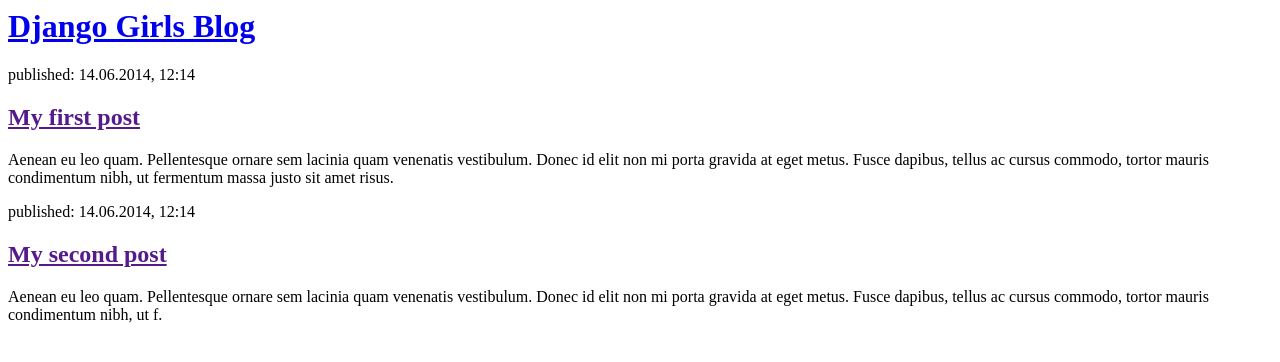
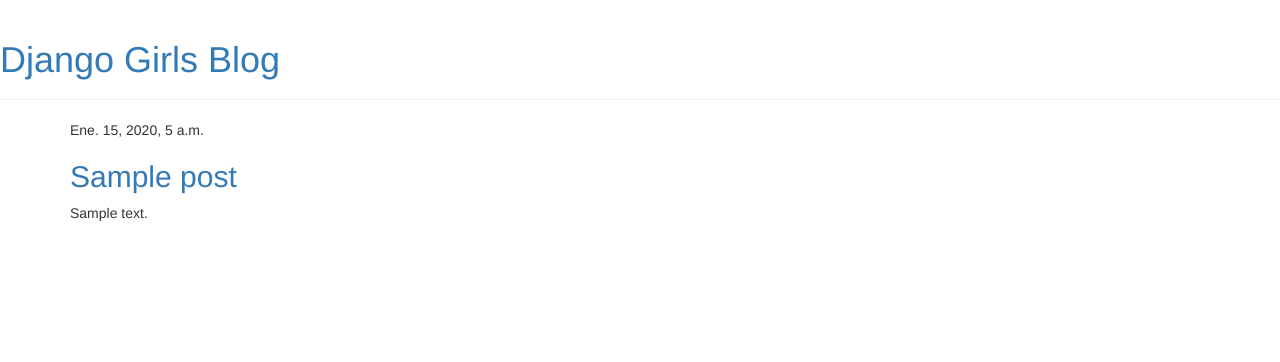
Before and after one commit to tatimejia/my-first-blog, a Django app: page / in a window 1280 px wide. Shown: the top 362 px of the page. Run offline with Django 3.2, Linux system fonts and the light colour scheme; tables that the repository leaves empty hold one stand-in row (values such as "Sample post"); some libraries are stand-ins or nearby versions.

Commit message:
Agregadas vistas y plantillas para detail list del blog y css

```diff
--- /dev/null
+++ b/blog/templates/blog/base.html
@@ -0,0 +1,25 @@
+{% load static %}
+<html>
+    <head>
+        <title>Django Girls blog</title>
+        <link rel="stylesheet" href="//maxcdn.bootstrapcdn.com/bootstrap/3.2.0/css/bootstrap.min.css">
+        <link rel="stylesheet" href="//maxcdn.bootstrapcdn.com/bootstrap/3.2.0/css/bootstrap-theme.min.css">
+        <link href='//fonts.googleapis.com/css?family=Lobster&subset=latin,latin-ext' rel='stylesheet' type='text/css'>
+        <link rel="stylesheet" href="{% static 'css/blog.css' %}">
+    </head>
+    <body>
+        <body>
+            <div class="page-header">
+                <h1><a href="/">Django Girls Blog</a></h1>
+            </div>
+            <div class="content container">
+                <div class="row">
+                    <div class="col-md-8">
+                    {% block content %}
+                    {% endblock %}
+                    </div>
+                </div>
+            </div>
+        </body>
+    </body>
+</html>
--- a/blog/templates/blog/post_list.html
+++ b/blog/templates/blog/post_list.html
@@ -1,3 +1,5 @@
+{% extends 'blog/base.html' %}
+
 <html>
     <head>
         <title>Django Girls blog</title>
@@ -18,5 +20,18 @@
             <h2><a href="">My second post</a></h2>
             <p>Aenean eu leo quam. Pellentesque ornare sem lacinia quam venenatis vestibulum. Donec id elit non mi porta gravida at eget metus. Fusce dapibus, tellus ac cursus commodo, tortor mauris condimentum nibh, ut f.</p>
         </div>
+        <div>
+            {% block content %}
+                {% for post in posts %}
+                    <div class="post">
+                        <div class="date">
+                            {{ post.published_date }}
+                        </div>
+                        <h2><a href="">{{ post.title }}</a></h2>
+                        <p>{{ post.text|linebreaksbr }}</p>
+                    </div>
+                {% endfor %}
+            {% endblock %}
+        </div>
     </body>
 </html>
--- a/blog/urls.py
+++ b/blog/urls.py
@@ -3,4 +3,5 @@
 
 urlpatterns = [
     path('', views.post_list, name='post_list'),
+    path('post/<int:pk>/', views.post_detail, name='post_detail'),
 ]
--- a/blog/views.py
+++ b/blog/views.py
@@ -1,5 +1,11 @@
-from django.shortcuts import render
+from django.shortcuts import render, get_object_or_404
+from django.utils import timezone
+from .models import Post
 
-# Create your views here.
 def post_list(request):
-    return render(request, 'blog/post_list.html', {})
+    posts = Post.objects.filter(published_date__lte=timezone.now()).order_by('published_date')
+    return render(request, 'blog/post_list.html', {'posts': posts})
+
+def post_detail(request,pk):
+    post = get_object_or_404(Post, pk=pk)
+    return render(request, 'blog/post_detail.html',{'post': post})
```
Also changed, not shown: blog/templates/blog/post_detail.html (added, +13 -0 lines).
